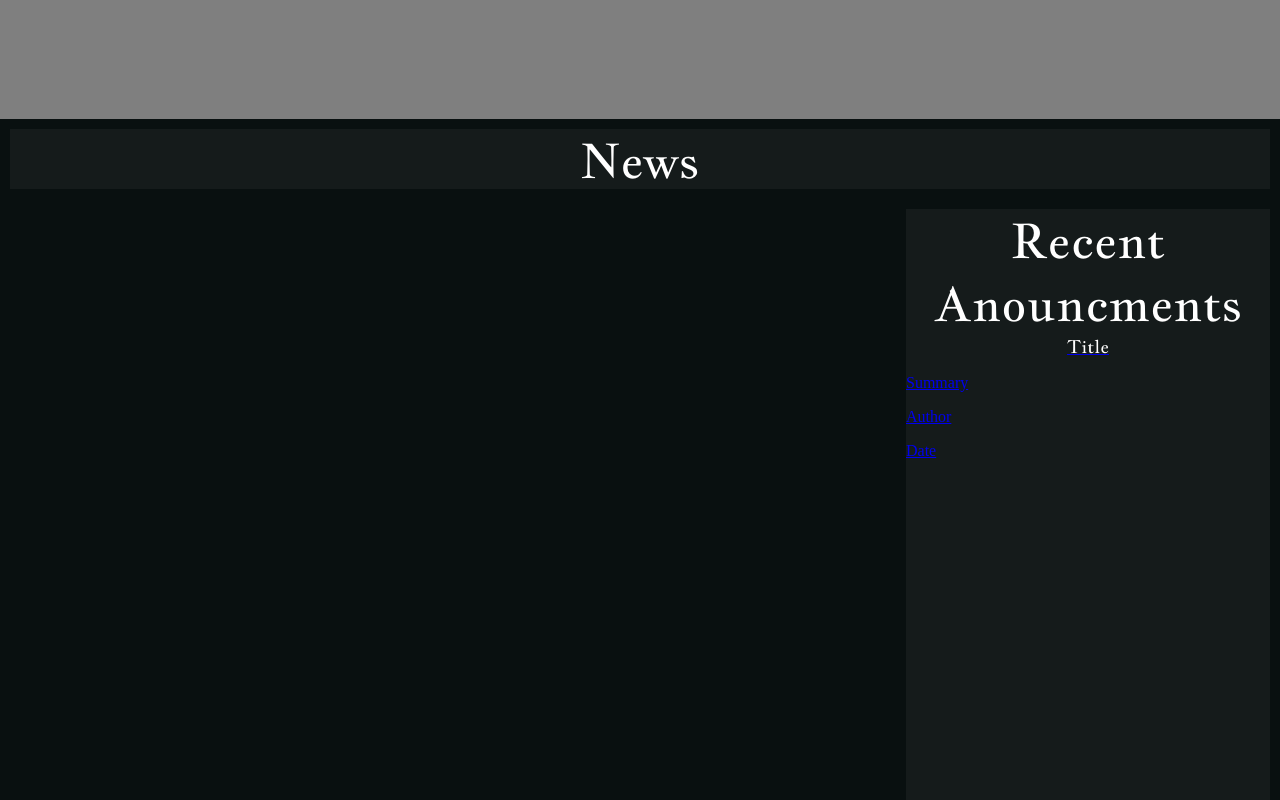
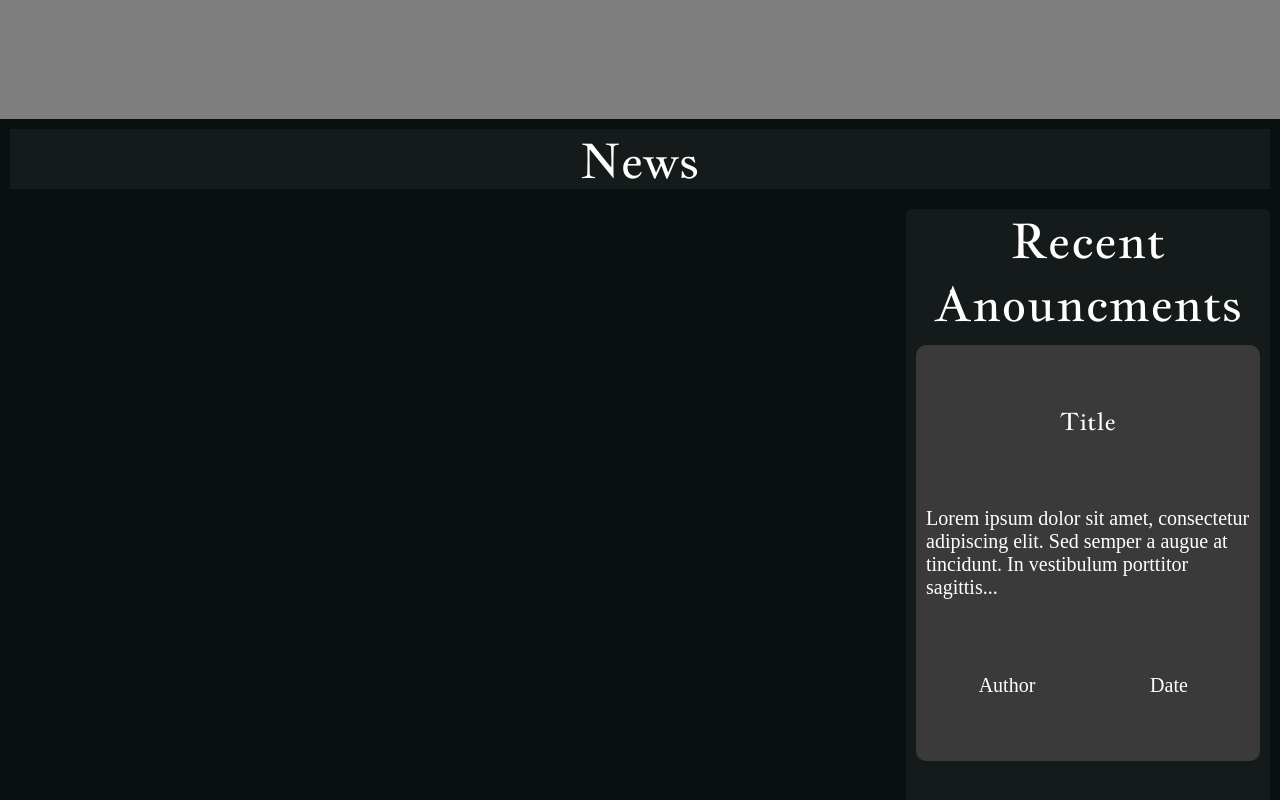
Before and after one commit to Serpent-Fang-Studios/Serpent-Fang-Studios.github.io, a plain HTML site: page index.html in a window 1280 px wide. Shown: the part 604-1404 px from the top of the page. Drawn offline with Linux system fonts and the light colour scheme.

Commit message:
worked on nav and recent anouncments

```diff
--- a/index.html
+++ b/index.html
@@ -34,11 +34,9 @@
                     <a href="index.html">
                         <div class="AnouncmentBlock">
                             <div class="title-small"><p>Title</p></div>
-                            <div class="Summary"><p>Summary</p></div>
-                            <div class="About">
-                                <div class="Author"><p>Author</p></div>
-                                <div class="Date"><p>Date</p></div>
-                            </div>
+                            <div class="Summary"><p>Lorem ipsum dolor sit amet, consectetur adipiscing elit. Sed semper a augue at tincidunt. In vestibulum porttitor sagittis...</p></div>
+                            <div class="Author"><p>Author</p></div>
+                            <div class="Date"><p>Date</p></div>
                         </div>
                     </a>
                 </div>
--- a/main.css
+++ b/main.css
@@ -1,6 +1,9 @@
 :root{
     --navbuttons: #D9D9D9;
+    --navbuttonshover: #B9B9B9;
     --navbar: #9B9D9B;
+    --primary: #3A3A3A;
+    --secondary: #151B1B;
     --textColorDark: black;
     --textColorLight: white;
 }
@@ -35,8 +38,19 @@ nav .buttonContainer a{
     background-color: var(--navbuttons);
     padding: 10px 13px;
     border-radius: 5px;
+
+    /* Transitions */
+    -moz-transition: all .2s;
+    -o-transition: all .2s;
+    -webkit-transition: all .2s;
+    transition: all .2s;
 }
 
+nav .buttonContainer a:hover{
+    color: var(--textColorDark);
+    background-color: var(--navbuttonshover);
+    border-radius: 15px;
+}
 
 div.Cover{
     height: 80vh;
@@ -46,7 +60,7 @@ div.Cover{
 }
 
 div.generalContent{
-    background-color:rgb(9, 16, 16);
+    background-color:#091010;
     height: 800px;
     display: grid;
     grid-template-columns: 20% auto 30%;
@@ -61,7 +75,7 @@ div.generalContent div.title{
 }
 
 div.generalContent > div{
-    background-color: #151B1B;
+    background-color: var(--secondary);
     grid-column-start: 3;
     grid-column-end: 4;
     grid-row-start: 2;
@@ -71,8 +85,47 @@ div.generalContent > div{
 
 /* Announcements */
 
+.RecentAnouncmentsContainer{
+    border-radius: 5px;
+}
 
+.RecentAnouncmentsContainer .contentblock a{
+    text-decoration: none;
+    color: var(--textColorLight);
+    font-size: 20px;
+}
 
+.RecentAnouncments .AnouncmentBlock{
+    display: grid;
+    grid-template-rows: 1fr 1fr 1fr;
+    grid-template-columns: 1fr 1fr;
+    justify-items: center;
+    align-items: center;
+    background-color: var(--primary);
+    border-radius: 10px;
+    margin: 10px;
+    padding: 10px;
+}
+
+.AnouncmentBlock .title-small{
+    grid-row: 1;
+    grid-column: 1 / 3;
+}
+
+.AnouncmentBlock .Summary{
+    grid-row: 2;
+    grid-column: 1 / 3;
+}
+
+.AnouncmentBlock .Author{
+    grid-row: 3;
+    grid-column: 1;
+}
+
+.AnouncmentBlock .Date{
+    grid-row: 3;
+    grid-column: 2;
+}
 
 /* Helper classes */
 
@@ -86,7 +139,7 @@ div.title *{
 }
 
 div.title-small *{
-    font-size: large;
+    font-size: x-large;
     font-family: 'jacques-francois-Reg', serif;
     font-weight: lighter;
     color: var(--textColorLight);
```
